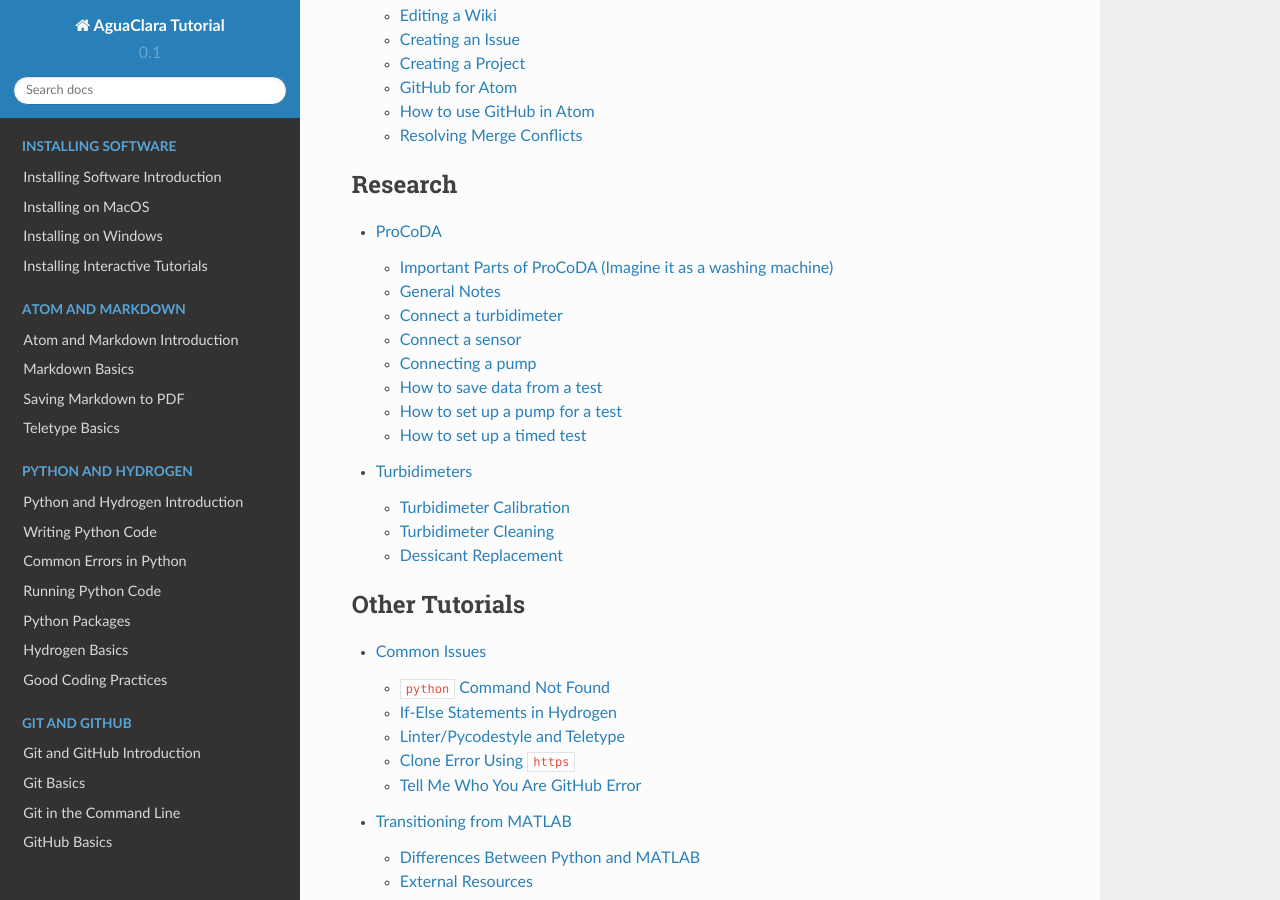
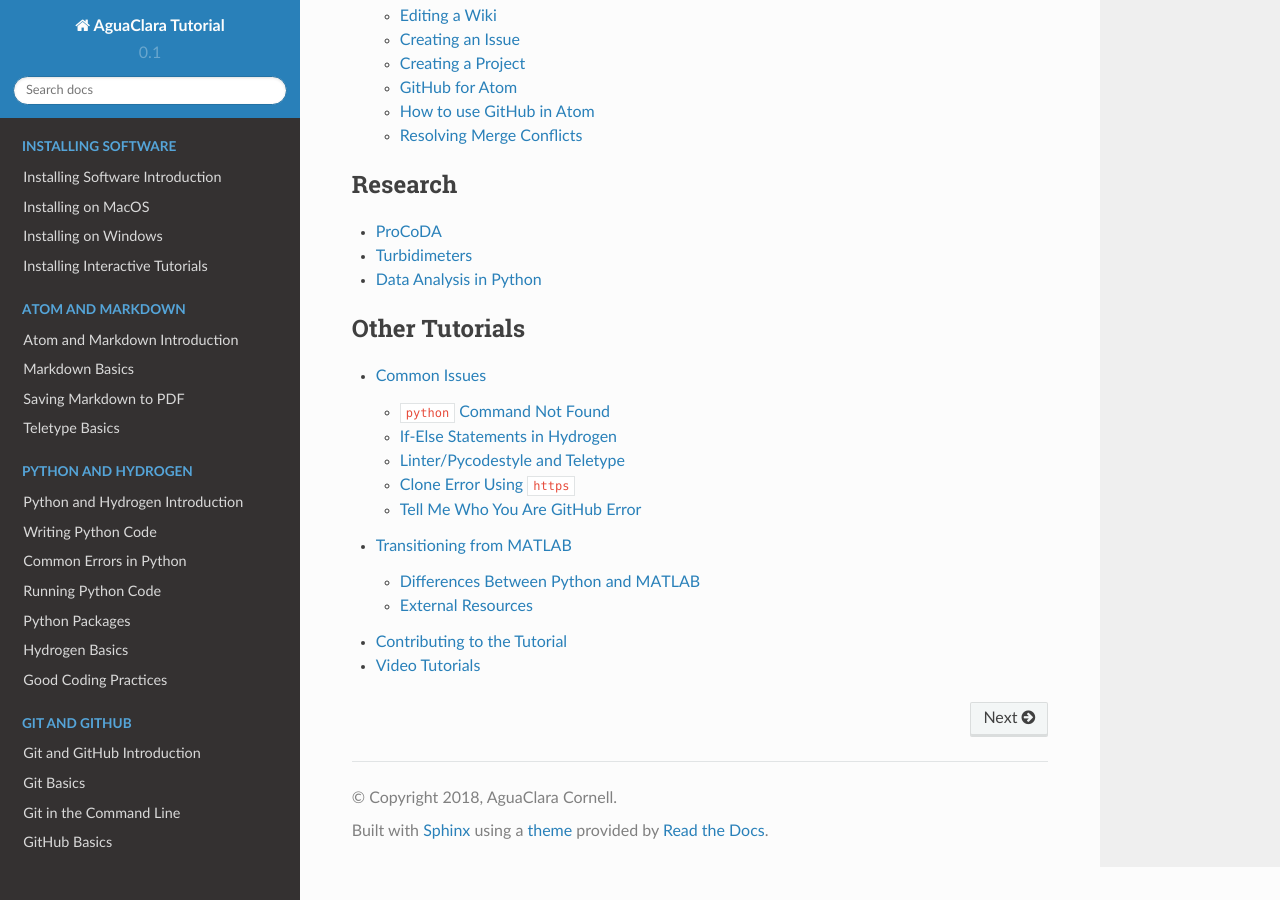
Before and after one commit to AguaClara/aguaclara_tutorial, a Sphinx documentation site: the page built from docs/source/index.rst, in a window 1280 px wide and 900 px high, scrolled down 2939 px. Built offline with Sphinx 7.4.7 and the Read the Docs theme 2.0.0, drawn with Linux system fonts in a browser that asks for light colours; some of the changed lines change nothing that is shown.

Commit message:
Working on data analysis tutorial

```diff
--- a/docs/source/index.rst
+++ b/docs/source/index.rst
@@ -62,11 +62,12 @@
    git-and-github/github-basics
 
 .. toctree::
-   :maxdepth: 2
+   :maxdepth: 1
    :caption: Research
 
    research/procoda
    research/turbidimeters
+   research/data-analysis
 
 .. toctree::
    :maxdepth: 2
--- /dev/null
+++ b/docs/source/research/data-analysis.rst
@@ -0,0 +1,352 @@
+.. _data-analysis:
+
+***********************
+Data Analysis in Python
+***********************
+
+You may be familiar with viewing, graphing, and performing calculations on your data in Excel, MATLAB, or R. We'll show you in this tutorial that Python can be just as useful for data analysis!
+
+.. We'll be taking advantage of the Python libraries `Matplotlib <https://matplotlib.org/api/_as_gen/matplotlib.pyplot.html>`_, `NumPy <https://docs.scipy.org/doc/numpy/reference/>`_, `Pandas <https://pandas.pydata.org/pandas-docs/stable/reference/index.html>`_, and `SciPy <https://docs.scipy.org/doc/scipy/reference/>`_ and our own `AguaClara package <https://aguaclara.github.io/aguaclara/>`_.
+.. To learn more about the functions and modules available in each package, explore the documentation links above.
+
+Plotting with Matplotlib
+========================
+`Matplotlib <https://matplotlib.org/api/_as_gen/matplotlib.pyplot.html>`_ is a popular library for plotting in Python. Most of what you’ll need is in the collection of functions called ``matplotlib.pyplot``, which we’ll abbreviate to ``plt`` here on.
+
+Plt.plot()
+^^^^^^^^^^
+To graph a set of data, we can simply use the function ``plt.plot(x,y)``, where ``x`` and ``y`` are replaced with our sets of x- and y-coordinates, respectively. These sets can be Python lists, NumPy arrays, or Pandas series (we'll discuss the last two later).
+For example,
+
+.. code-block:: python
+
+  import matplotlib.pyplot as plt
+
+  hour = [1, 2, 3, 4, 8, 10]
+  water_height = [7.4, 5.8, 2.1, 0.5, 5.7, 10.1]
+
+  plt.plot(hour, water_height)
+
+outputs the following graph:
+
+.. image:: Images/Data_Analysis/basic.png
+    :align: center
+
+Figure Formatting
+^^^^^^^^^^^^^^^^^
+Of course, there are several issues with this graph. For one, discrete data should plotted with data symbols, not a line. Also, both axes should be labeled, and these labels should include units when appropriate.
+(For more guidelines, see the Figure Requirements section of the `Report Template <https://github.com/AguaClara/team_resources/blob/master/Report_Template.md>`_.) Fortunately, Matlotlib contains many features for the formatting we need.
+
+- **Line and marker style**: These can be specified as additional inputs to the ``plt.plot()`` function. For example, ``plt.plot(hour, water_height, 'ro')`` would plot our previous graph with red (r) circular (o) markers and no connecting lines.
+  For more line specification options, visit the ``plt.plot()`` `documentation page <https://matplotlib.org/3.1.1/api/_as_gen/matplotlib.pyplot.plot.html>`_.
+- **Axis labels**: Use ``plt.xlabel("...")`` and ``plt.ylabel("...")`` for your x- and y-axis labels, respectively.
+- **Grid lines**: Use ``plt.grid("major")`` for major grid lines or ``plt.grid("minor")`` for minor grid lines.
+- **Manual axis ranges**: ``plt.plot()`` will automatically scale the graph to your data, but you can alter axis ranges manually with ``plt.xlim(left, right)`` and ``plt.ylim(bottom, top)``.
+- **Text in a graph**: In the rare case that you need to include text in your graph (excluding legends, which will be covered next)
+
+Here is an improvement of the above graph, along with its code:
+
+.. code-block:: python
+
+    import matplotlib.pyplot as plt
+
+    hour = [1, 2, 3, 4, 8, 10]
+    water_height = [7.4, 5.8, 2.1, 0.5, 5.7, 10.1]
+
+    plt.plot(hour, water_height, "ro")
+    plt.xlabel("Time (hr)")
+    plt.ylabel("Water Height (m)")
+
+.. image:: Images/Data_Analysis/formatted.png
+    :align: center
+
+Multiple Plots
+^^^^^^^^^^^^^^
+To plot multiple sets of data, we can just call ``plt.plot()`` multiple times.
+LEFT OFF HERE
+
+Reading ProCoDA Data with the AguaClara Package
+===============================================
+The `AguaClara package <https://aguaclara.github.io/aguaclara/>`_ is a publicly available Python package written by AguaClara members to assist research subteams with scientific calculations, experimental design, and data analysis.
+
+The ``aguaclara.research.procoda_parser`` module in the AguaClara  package contains functions for analyzing ProCoDA datalogs. Click `here <https://aguaclara.github.io/aguaclara/research/procoda_parser.html>`_ to see all its functions.
+
+Example 1: Reading one column of data for a specified TIME
+----------------------------------------------------------
+The function
+
+.. code-block:: python
+
+  get_data_by_time(path, columns, dates,
+                   start_time="00:00", end_time="23:59")
+
+in the `procoda_parser` module extracts data from a ProCoDA datalog based on the `path` (folder in your computer) the file is located in, the `columns` you wish to extract, the `dates` of the experiment (a single date or a list of consecutive dates), and the optional `start_time` and `end_date`. The `columns` input can be a single integer if you want to extract one column, or it can be a list of integers if you want to extract multiple columns. Note: the 0<sup>th</sup> column of a ProCoDA datalog is the time column.
+
+The output is either
+1. a list of numbers (for a single column of data), or
+2. a list of lists of numbers (for multiple columns of data, in the order specified in the `columns` input)
+
+.. Therefore, if we want to graph it, we can pass it directly to the ``plot()`` function from ``matplotlib.pyplot`` (see sections [III](#plotting-with-matplotlib-one-y-axis) and [IV](#plotting-with-matplotlib-two-y-axes)).
+
+Here is an example that uses `get_data_by_time` to extract data from one column, for one day, and for specified start and end times.
+
+.. code-block:: python
+
+    import aguaclara.research.procoda_parser as pp
+
+    # This is a relative path to the Data folder in this repository. If you
+    # have downloaded this repository onto your computer, you can also use
+    # an absolute path, which might look like C:\Users\...\team_resource\Data
+    # (Windows) or /Users/.../team_resources/Data (Mac/Linux)
+    data_path = "Data"
+
+    column = pp.get_data_by_time(path=data_path, columns=4,
+                                 dates="6-14-2018", start_time="15:40",
+                                 end_time="23:30")
+    print(column)
+
+
+Example 2: Reading multiple columns of data for a specified TIME
+----------------------------------------------------------------
+Here is another example that uses `get_data_by_time()` again to extract three columns (which happen to represent time, influent turbidity, and effluent turbidity) of data over the entirety of two days (since no start or end times are specified).
+
+.. code-block:: python
+
+    import aguaclara.research.procoda_parser as pp
+
+    # This is a relative path to the Data folder in this repository. If you
+    # have downloaded this repository onto your computer, you can also use
+    # an absolute path, which might look like C:\Users\...\team_resource\Data
+    # (Windows) or /Users/.../team_resources/Data (Mac/Linux)
+    data_path = "Data"
+
+    columns = pp.get_data_by_time(path=data_path, columns=[0, 3, 4],
+                                  dates=["6-14-2018", "6-15-2018"])
+    # columns is now a list of 3 elements, each of which is also a list:
+
+    # 1. a list of times (from the 0th column)
+    time = columns[0]
+    # 2. a list of influent turbidity values (from the 3rd column)
+    influent_turbidity = columns[1]
+    # 3. a list of effluent turbidity values (from the 4th column)
+    effluent_turbidity = columns[2]
+
+Example 3. Reading one column of data for a specified STATE
+-----------------------------------------------------------
+The function
+
+.. code-block:: python
+
+    get_data_by_state(path, dates, state, column)
+
+in the ``procoda_parser`` module extracts data from a ProCoDA datalog based on the `path` (folder in your computer) the file is located in, the `dates` of the experiment (input as a list of one or more dates), the `state` of ProCoDA during which you collected your data of interest (this is an integer), and the `column` of the data that you want to extract. *Note that the 0<sup>th</sup> column of a ProCoDA datalog is the time column.*
+
+The output of the function is a 3-dimension list (list of lists of lists), where the "smallest" lists are lists of time and data (from your desired column) from the ProCoDA datalog, the next level of lists contains contains time and data column pairs (one for each  iteration of your state), and the top level of lists contains these lists for each iteration.
+
+Here is an example that uses `get_data_by_time` to extract and make simple calculations on data from a particular ProCoDA state.
+
+.. code-block:: python
+
+    import aguaclara.research.procoda_parser as pp
+
+    # This is a relative path to the Data folder in this repository. If you
+    # have downloaded this repository onto your computer, you can also use
+    # an absolute path, which might look like C:\Users\...\team_resource\Data
+    # (Windows) or /Users/.../team_resources/Data (Mac/Linux)
+    data_path = "Data"
+
+    data = pp.get_data_by_state(data_path, dates="6-19-2013", state=1, column=1)
+
+    # This empty list will be used later to hold the average pH reading from
+    # each iteration of the 1st state
+    pH_averages = []
+
+    for iteration in data:
+      # Here's how to extract time from the output:
+      time = iteration[:,0]
+      elapsed_time = time - iteration[0,0]
+
+      # Here's a way to extract and work with data from the output:
+      pH_readings = iteration[:,1]
+      pH_averages.append(sum(pH_readings)/len(pH_readings))
+
+    print(pH_averages)
+
+
+Reading Other Spreadsheets with the Pandas Package
+--------------------------------------------------
+The [Pandas](http://pandas.pydata.org/pandas-docs/version/0.15/tutorials.html) library is useful for reading and manipulating spreadsheets of data in Python.
+
+Below are some examples for using Pandas to read columns and rows from an Excel spreadsheet.
+
+.. code-block:: python
+
+    import pandas as pd
+
+    data = pd.read_excel("Data/Solubility of Oxygen.xlsx")
+    print(data)         # Run this to see the table of data
+    print(data.columns) # Run this to see the column labels
+
+    # Reading columns by name
+    temperature = data["Temperature (ºC)"]
+    solubility = data["Solubility of O2 (mg/L)"]
+
+    # Reading columns by index
+    temperature = data.iloc[:,0]
+    solubility = data.iloc[:,1]
+
+    # Reading rows by index
+    first_row = data.loc[0]
+    last_row = data.loc[data.shape[0]-1]
+
+Click [here](http://pandas.pydata.org/pandas-docs/stable/reference/index.html#api) for the full Pandas API Reference (a list of all its available functions and data types).
+
+Plotting with Matplotlib: One Y-Axis
+------------------------------------
+[Matplotlib](https://matplotlib.org/api/_as_gen/matplotlib.pyplot.html) is a great package for creating graphs, just as you may already do in Excel or Matlab. As a Python package, however, it can easily handle the data that you have already read and manipulated in Python.
+
+Below is an example of reading s of time and data from a ProCoDA data file (see [Reading ProCoDA Data with the AguaClara Package](#reading-procoda-data-with-the-aguaclara-package)) and graphing it on one y-axis, with labels for the x-axis and the y-axis.
+
+.. code-block:: python
+
+    import aguaclara.research.procoda_parser as pp
+    import matplotlib.pyplot as plt
+    import numpy as np
+
+    # Read the 0th column (time) and the 4th column (effluent turbidity)
+    time, effluent_turbidity = pp.get_data_by_time(
+          path="Data", columns=[0, 4], start_date="6-14-2018",
+          start_time="15:40", end_time="23:30")
+    elapsed_time = (np.array(time)-time[0])*24
+
+    plt.xlabel("Time (hours)")
+    plt.ylabel("Effluent Turbidity (NTU)")
+    plt.plot(time, effluent_turbidity, color="blue")
+
+Output:
+
+<img src="../Images/One Axis.png">
+
+
+Plotting with Matplotlib: Two Y-Axes
+------------------------------------
+Below is an example of reading multiple columns of data from a ProCoDA data file (see [Reading ProCoDA Data with the AguaClara Package](#reading-procoda-data-with-the-aguaclara-package)) and graphing it on two y-axes using [`matplotlib.pyplot.subplots()`](https://matplotlib.org/gallery/subplots_axes_and_figures/subplots_demo.html).
+
+.. code-block:: python
+
+    import aguaclara.research.procoda_parser as pp
+    import matplotlib.pyplot as plt
+    import numpy as np
+
+    time, influent_turbidity, effluent_turbidity = pp.get_data_by_time(
+          path="Data", columns=[0, 3, 4], start_date="6-14-2018",
+          start_time="15:40", end_time="23:30")
+    elapsed_time = (np.array(time)-time[0])*24
+
+    # ax1 is the axis handle for the first y-axis
+    fig, ax1 = plt.subplots()
+    ax1.set_xlabel("Time (hours)")
+    ax1.set_ylabel("Effluent Turbidity (NTU)")
+    # line1 is the line handle for the effluent_turbidity graph
+    line1, = ax1.plot(elapsed_time, effluent_turbidity, color="blue")
+
+    # ax2 is an axis handle for the second y-axis, with the same x-axis as ax1
+    ax2 = ax1.twinx()
+    ax2.set_ylabel("Influent Turbidity (NTU)")
+    ax2.set_ylim(60,120)
+    # line1 is the line handle for the effluent_turbidity graph
+    line2, = ax2.plot(elapsed_time, influent_turbidity, color="green")
+
+    plt.legend((line1, line2), ("Effluent", "Influent"))
+
+
+Output:
+
+<img src="../Images/Two Axes.png">
+
+
+Regression Analysis and Curve Fitting
+-------------------------------------
+The SciPy package, particularly the [`SciPy.stats` modules](https://docs.scipy.org/doc/scipy/reference/stats.html) and [`SciPy.optimize` module](https://docs.scipy.org/doc/scipy/reference/generated/scipy.optimize.curve_fit.html) is useful for regression analyses and curve fitting in Python.
+
+Here is example of a linear regression on the Temperature and Oxygen Solubility Data in the Data folder of this repository:
+
+.. code-block:: python
+
+    import pandas as pd
+    import scipy.stats as stats
+
+    data = pd.read_excel("Data/Solubility of Oxygen.xlsx")
+    temperature = data["Temperature (ºC)"]
+    solubility = data["Solubility of O2 (mg/L)"]
+
+    linreg = stats.linregress(temperature, solubility)
+    slope, intercept, r_value = linreg[0:3]
+
+    print("Slope:", slope)
+    print("Intercept:", intercept)
+    print("R-squared:", r_value ** 2)
+
+    # Here's a way to graph the regression line with the data:
+    import numpy as np
+    import matplotlib.pyplot as plt
+    x_range = np.arange(temperature.iloc[0], temperature.iloc[-1]+1)
+
+    plt.xlabel('Temperature (ºC)')
+    plt.ylabel('Solubility of O2 (mg/L)Y label')
+    plt.plot(temperature, solubility, 'o')
+    plt.plot(x_range, x_range * slope + intercept)
+
+
+Output:
+
+Slope: -0.17145454545454547
+
+Intercept: 13.277272727272727
+
+R-squared: 0.944743216539532
+
+<img src="../Images/Lin Reg.png">
+
+From the graph, we might judge that an exponential fit would be best for the data. We can also `SciPy.optimize.curve_fit()` for non-linear curve fitting. Here's an example found in SciPy's documentation:
+
+.. code-block:: python
+
+      import pandas as pd
+      import numpy as np
+      import matplotlib.pyplot as plt
+      import scipy.optimize as opt
+      import aguaclara.research.procoda_parser as pp
+
+      data = pd.read_excel("Data/Solubility of Oxygen.xlsx")
+      # data = pd.read_csv("https://raw.githubusercontent.com/AguaClara/Dissolved-Gas/master/Data/TestingTemperatureDifference_Trial01_20190319.xls", delimiter='\t')
+      data = pp.remove_notes(data)
+      temperature = data["Temperature (ºC)"]
+      solubility = data["Solubility of O2 (mg/L)"]
+
+      def exp_func(x, a, b, c):
+        return a * np.exp(-b * x) + c
+
+      cf_output = opt.curve_fit(exp_func, temperature, solubility)
+      optimal_parameters = cf_output[0]
+      print("a:", optimal_parameters[0])
+      print("b:", optimal_parameters[1])
+      print("c:", optimal_parameters[2])
+
+      x_range = np.arange(temperature.iloc[0], temperature.iloc[-1]+1, step=0.1)
+
+      plt.xlabel('Temperature (ºC)')
+      plt.ylabel('Solubility of O2 (mg/L)Y label')
+      plt.plot(temperature, solubility, 'o')
+      plt.plot(x_range, exp_func(x_range, *optimal_parameters))
+
+
+Output:
+
+a: 10.694801786694969
+
+b: 0.03546205767749912
+
+c: 3.858064720006462
+
+<img src="../Images/Nonlin Reg.png">
```
Also changed, not shown: docs/source/research/Images/Data_Analysis/basic.png (added), docs/source/research/Images/Data_Analysis/formatted.png (added).
